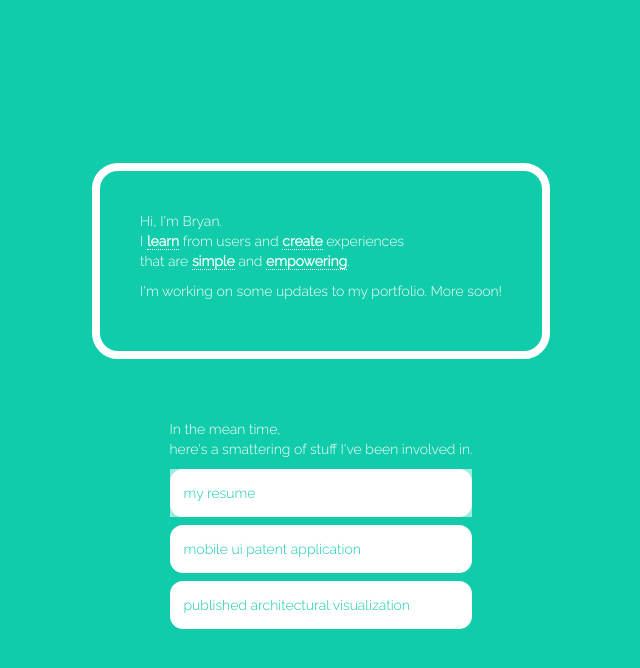
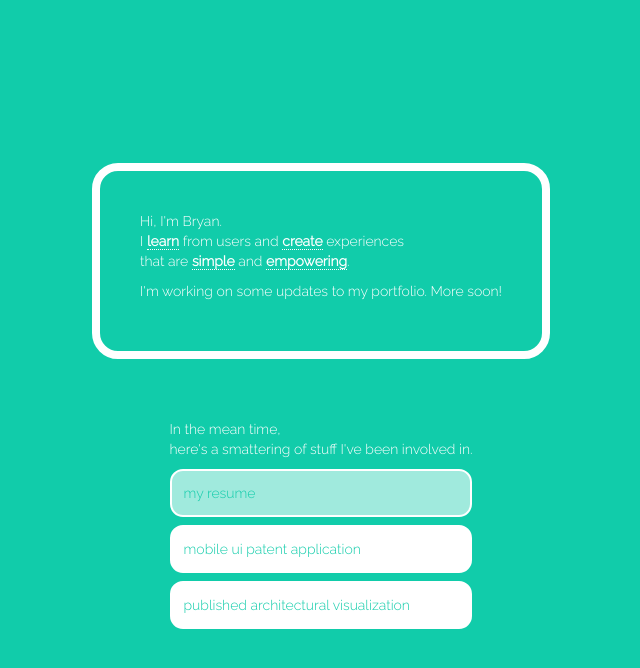
Before and after one commit to ironhive/ironhive.github.io, a plain HTML site: page index.html in a window 1280 px wide. In both pictures the pointer is over the link "my resume". Shown: the whole page, without its empty margins (319-959 px from the left). Drawn offline with Linux system fonts and the light colour scheme; files that its build step writes are made by us from their sources.

Commit message:
Updating li hovers

```diff
--- a/css/style.css
+++ b/css/style.css
@@ -46,7 +46,7 @@
   cursor: pointer;
 }
 
-.uc-links li:hover {
+.uc-links li a:hover {
   background-color: rgba(255,255,255,0.6);
 }
 
```
